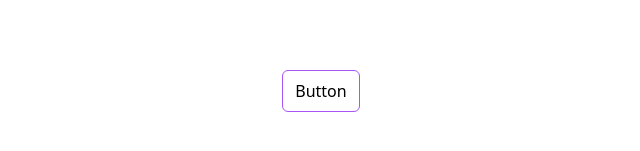
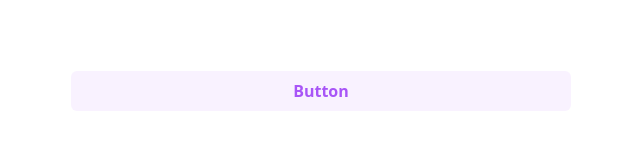
Before and after one commit to rakib-molla/react-reusable-components-module-4-Apollo-2, a React (Vite) app: page / in a window 1280 px wide. Shown: the part 309-460 px from the top of the page, without its empty margins (319-959 px from the left). Built offline with nearby package versions, Linux system fonts and the light colour scheme.

Commit message:
Reusable Button With Variants

```diff
--- a/src/App.tsx
+++ b/src/App.tsx
@@ -6,7 +6,7 @@ function App() {
   return (
     <Container>
       <div className="h-screen flex items-center justify-center ">
-        <Button outline={true}  />
+        <Button variant={"outline"} className="w-[500px]" />
       </div>
     </Container>
   );
--- a/src/components/ui/Button.tsx
+++ b/src/components/ui/Button.tsx
@@ -2,20 +2,20 @@ import clsx from "clsx";
 import { twMerge } from "tailwind-merge";
 import cn from "../../utils/cn";
 
-function Button({ className, outline }) {
-  return (
-    <button
-      className={cn(
-        "bg-purple-500, px-3 py-2 rounded-md",
-        {
-          "border border-purple-500 ": outline,
-        },
-        className
-      )}
-    >
-      Button
-    </button>
-  );
+function Button({ className, variant }) {
+  const getVariant = (variant) => {
+    switch (variant) {
+      case "outline":
+        return "btn-outline";
+      case "ghost":
+        return "btn-ghost";
+
+      default:
+        return "btn-solid";
+    }
+  };
+
+  return <button className={cn(getVariant(variant), className)}>Button</button>;
 }
 
 export default Button;
--- a/src/style/button.css
+++ b/src/style/button.css
@@ -1,11 +1,13 @@
 @layer components {
-  .btn {
-    @apply px-3 py-2 rounded-md;
+  .btn-solid {
+    @apply px-3 py-2 rounded-md bg-purple-400 font-semibold text-white transition-all hover:bg-purple-600 focus:bg-purple-500;
   }
-  .btn-primary {
-    @apply bg-green-500;
+  .btn-outline {
+    @apply px-3 py-2 rounded-md bg-purple-400 font-semibold  hover:bg-purple-600 transition-all bg-opacity-10 text-purple-500 border-purple-400 focus:bg-opacity-20;
   }
-  .btn-danger {
-    @apply bg-red-500;
+  .btn-ghost {
+    @apply px-3 py-2 rounded-md bg-black font-semibold  hover:bg-purple-600  text-purple-500  focus:bg-opacity-20
+    transition-all
+    ;
   }
 }
```
